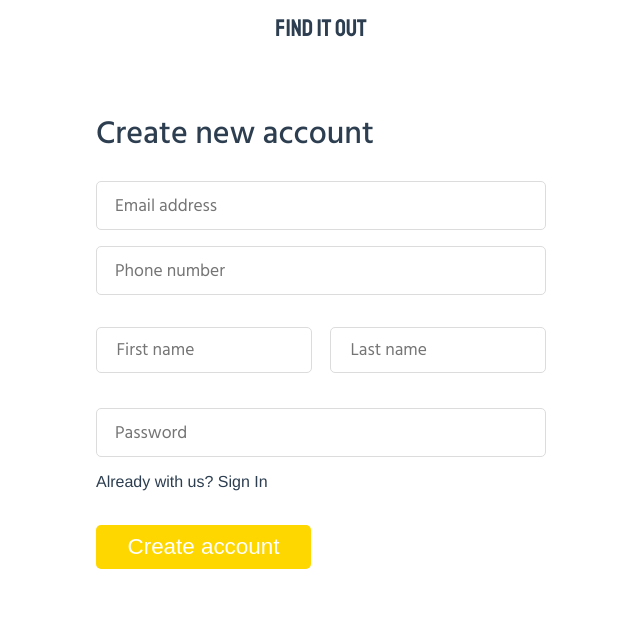
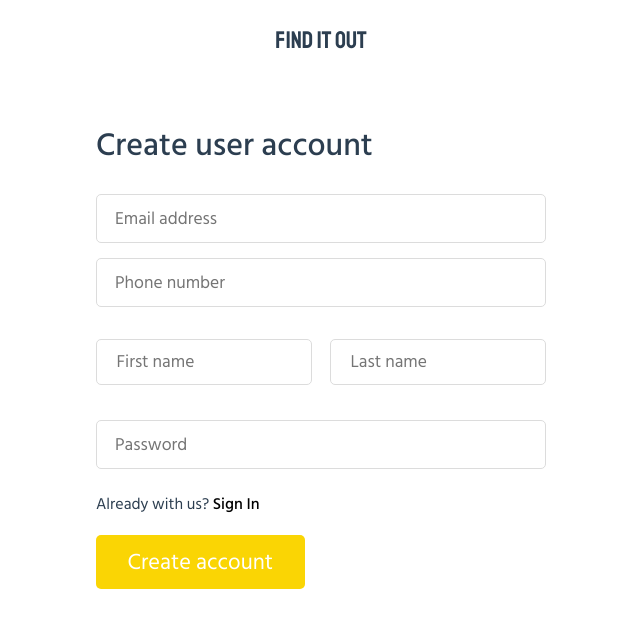
Before and after one commit to rockysaikia730/fio-face, a Vue app: page /accounts/user/create in a window 1280 px wide. Shown: the top 628 px of the page, without its empty margins (319-959 px from the left). Built offline with nearby package versions, Linux system fonts and the light colour scheme.

Commit message:
minor changes

```diff
--- a/src/views/UserAccountCreation.vue
+++ b/src/views/UserAccountCreation.vue
@@ -1,10 +1,10 @@
 <template>
-  <div style="margin-bottom: 5%; margin-top: 1%" class="brand_container">
+  <div style="margin-bottom: 5%; margin-top: 25px" class="brand_container">
     <BrandTitle style="font-size: 1.5rem"></BrandTitle>
   </div>
   <div class="root">
     <div>
-      <h1>Create new account</h1>
+      <h1>Create user account</h1>
       <div class="email_container">
         <input
           placeholder="Email address"
@@ -49,8 +49,8 @@
           id="id_password"
         />
       </div>
-      <div>
-          <p>Already with us? Sign In</p>
+      <div style="margin-top: 5%; margin-bottom: 2%">
+        Already with us? <router-link to="">Sign In</router-link>
       </div>
       <button type="button">Create account</button>
     </div>
@@ -67,11 +67,18 @@ export default {
 </script>
 
 <style scoped lang="scss">
+* {
+  font-family: "Hind Siliguri", sans-serif;
+}
+a{
+    text-decoration: none;
+    color: #000;
+    font-weight: 500;
+}
 h1 {
   margin-bottom: 5%;
   font-size: 2rem;
   font-weight: 500;
-  font-family: "Hind Siliguri", sans-serif;
 }
 
 .email_container {
@@ -126,16 +133,20 @@ input {
   border: 1px solid gainsboro;
   border-radius: 5px;
   font-size: 1.1rem;
-  font-family: "Hind Siliguri", sans-serif;
+  outline: none;
+
+  &:focus {
+    border: 1px solid rgb(139, 139, 139);
+  }
 }
 
 button {
   border: none;
   border-radius: 5px;
   padding: 2% 7% 2% 7%;
-  margin-top: 4%;
+  margin-top: 2%;
   font-size: 1.4rem;
   color: white;
-  background-color: gold;
+  background-color: rgb(250, 213, 4);
 }
 </style>
```
